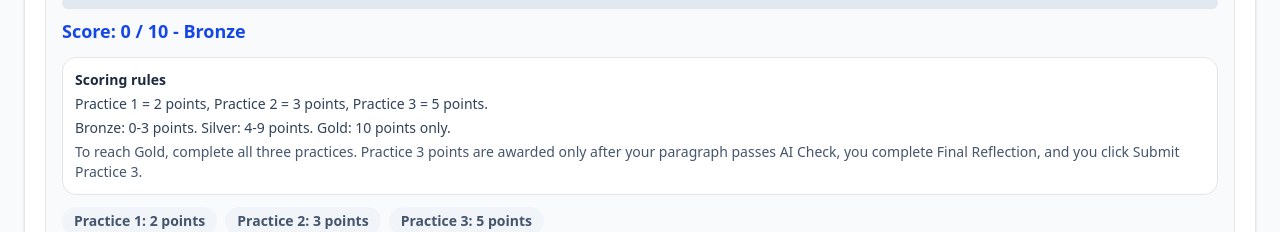
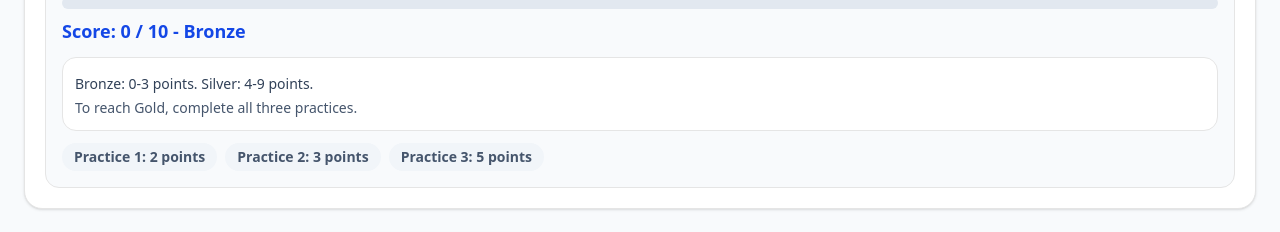
Before and after one commit to KimCMM/IELTSWRITING, a Next.js app: page / in a window 1280 px wide. Shown: the part 197-429 px from the top of the page. Built offline with nearby package versions, Linux system fonts and the light colour scheme.

Commit message:
refactor: simplify scoring rules text

```diff
--- a/src/app/page.tsx
+++ b/src/app/page.tsx
@@ -1628,17 +1628,11 @@ export default function IELTSProcessTrainerFullSystem() {
             </div>
             <p className="mt-2 text-lg font-bold text-blue-700">Score: {totalScore} / 10 - {achievement}</p>
             <div className="mt-3 rounded-xl border bg-white p-3 text-sm text-slate-700">
-              <p className="font-semibold text-slate-800">Scoring rules</p>
               <p className="mt-1">
-                Practice 1 = 2 points, Practice 2 = 3 points, Practice 3 = 5 points.
-              </p>
-              <p className="mt-1">
-                Bronze: 0-3 points. Silver: 4-9 points. Gold: 10 points only.
+                Bronze: 0-3 points. Silver: 4-9 points.
               </p>
               <p className="mt-1 text-slate-600">
-                To reach Gold, complete all three practices. Practice 3 points are awarded
-                only after your paragraph passes AI Check, you complete Final Reflection,
-                and you click Submit Practice 3.
+                To reach Gold, complete all three practices.
               </p>
             </div>
             <div className="mt-3 flex flex-wrap gap-2 text-sm">
```
